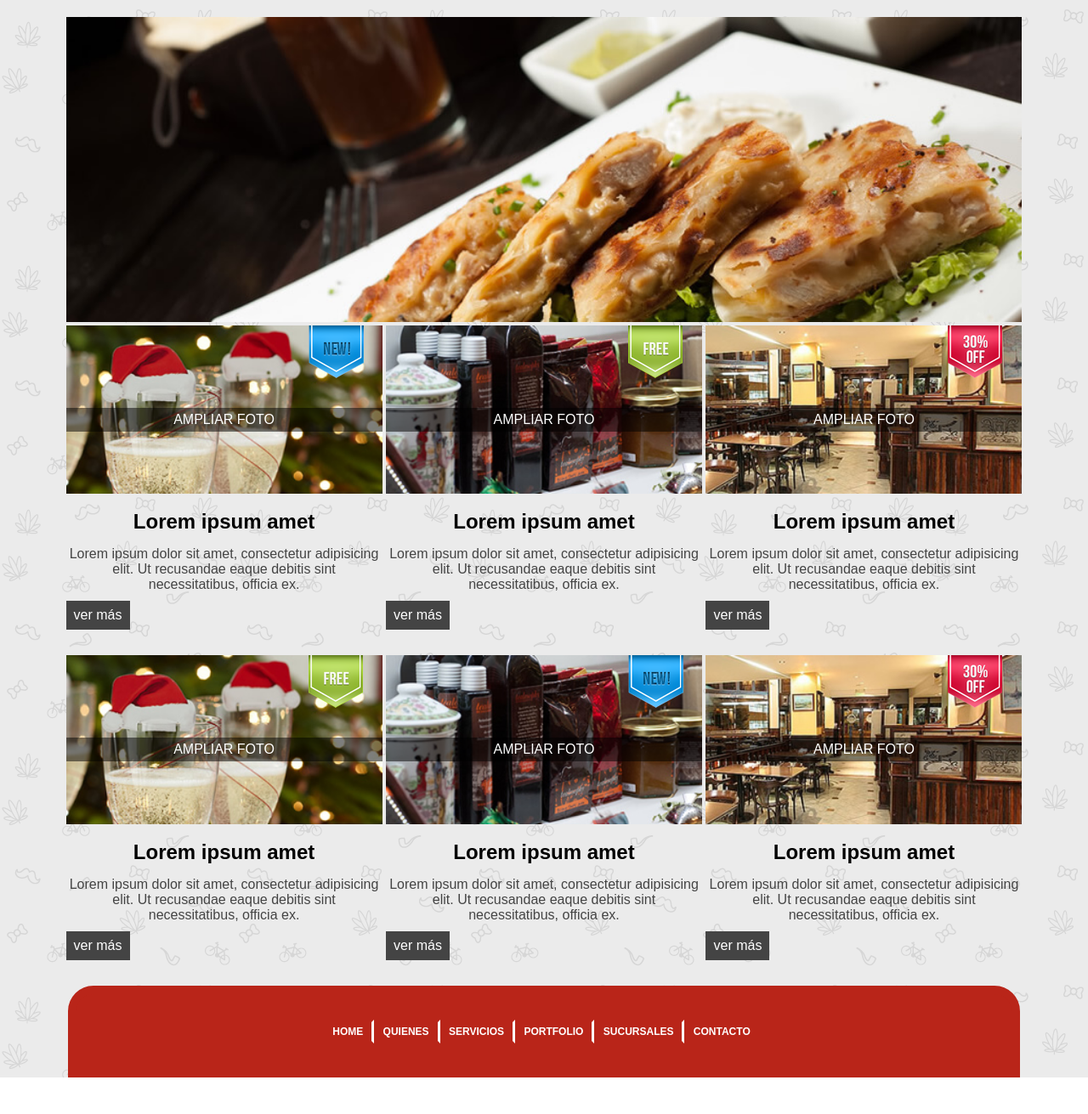
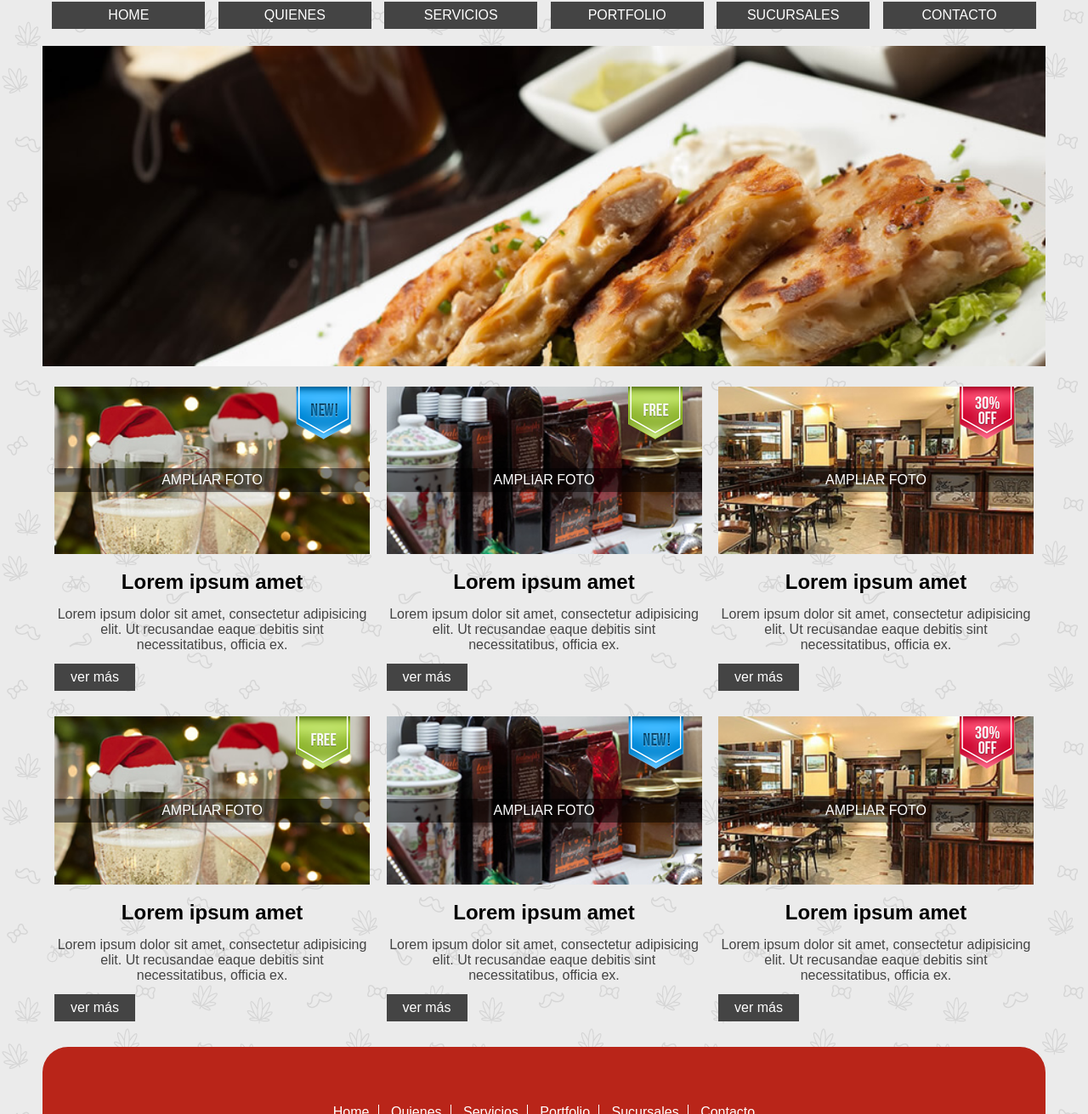
Before and after one commit to FedeMontenegro/Proyecto-Adaptativo-Digital-House, a website: page views/index.html in a window 1280 px wide. Shown: the part 227-1538 px from the top of the page at 85% size. Before the commit the page ends 1495 px from the top, so only its background shows below. Drawn offline with Linux system fonts and the light colour scheme; files whose address does not match are found by name.

Commit message:
Arreglos y finalización del proyecto

```diff
--- a/public/css/styles.css
+++ b/public/css/styles.css
@@ -1,14 +1,14 @@
+/* GENERAL */
+* {
+    box-sizing: border-box;
+    margin : 0 auto;
+    padding: 0;
+}
+
 :root {
     /* colores */
     --color-rojo: #b92519;
     --color-grisOscuro: #444444;
-    /* fuentes */
-    --font-roboto : "Roboto", sans-serif;
-    /* Tamaños de fuentes */
-    --paragraph : 12px;
-    --title : 24px;
-    --prices : 18px;
-    --discounts-descriptions :16px;
 }
 
 a{
@@ -19,37 +19,32 @@ a{
 ul {
     list-style: none;
 }
-/* GENERAL */
-* {
-    box-sizing: border-box;
-    margin : 0;
-    padding: 0;
+
+/* HEADER */
+.main-header {
+    max-width: 380px;
+    text-align: center;
+    margin-bottom: 20px;
 }
-/* HEADER */
-.main.header {
+
+.main-header ul li {
     text-align: center;
 }
 
 .container .main-header .logo {
-    border-radius: 50%;/*
-    margin: 10px 11px 10px; */
-    margin: 15px 40vw;
+    border-radius: 50%;
 }
 
 .main-header .toggle-nav {
-    background-color: var(--color-rojo);
+    background-color: var(--color-grisOscuro);
+    border-radius: 2px;
+    color: white;
     display: block;
     font-size: 30px;
-    margin:20px auto 15px auto;
-    padding: 10px;
-    padding-top: 10px;
-    padding-bottom: 10px;
-    border-radius: 2px;
+    margin: 20px auto 15px auto;
+    padding: 5px;
     width: fit-content;
-    color: white;
 }
-
-/* .main-header .main-nav ul li */
 
 /* BODY */
 body {
@@ -59,10 +54,10 @@ body {
 }
 
 .main nav, ul .lista {
-    margin: 2px auto 2px auto;
     background-color: var(--color-grisOscuro);
-    padding: 8px;
-    text-align: center;
+    margin-bottom: 1px;
+    max-width: 380px;
+    padding: 5px;
     text-transform: uppercase;
 }
 
@@ -75,7 +70,7 @@ body {
 
 .vip-products .product {
     max-width: 380px;
-    padding-bottom: 10px;
+    padding-bottom: 25px;
 }
 
 .vip-products .product h2 {
@@ -89,11 +84,10 @@ body {
 .vip-products .product a.more{
     background-color: var(--color-grisOscuro);
     display: block;
+    margin: 13px 0 0 0;
+    padding: 7px;
     text-align: center;
-    width: 75px;
-    padding: 8px;
-    margin-bottom: 20px;
-    margin-top: 10px;
+    width: 95px;
 
 }
 
@@ -107,15 +101,14 @@ body {
     right: 20px;
 }
 .vip-products .product .photo-container .zoom{
+    background-color: rgba(0,0,0,0.5);
+    left: 0;
+    padding: 5px;
     position: absolute;
-    top: 48%;
-    left: 0;
-    background-color: rgba(0,0,0,0.5);
-    display: inline-block;
-    padding: 5px;
-    width: 100%;
     text-align: center;
     text-transform: uppercase;
+    top: 48%;
+    width: 100%;
 }
 
 .vip-products .product .photo-container img.photo{
@@ -123,95 +116,123 @@ body {
 }
 /* FOOTER */
 .main-footer ul li {
-    margin: 2px auto 2px auto;
     background-color: var(--color-grisOscuro);
-    padding: 8px;
+    margin-bottom: 1px;
+    padding: 10px;
     text-align: center;
-    text-transform: uppercase;
+    text-transform: capitalize;
 }
 
 /* TABLET */
-@media (min-width : 769px) {
+@media (min-width : 768px) {
+
+    /* HEADER */
+    .main-header .toggle-nav {
+        display: none;
+    }
+
+    .main-header{
+        max-width: 100%;
+        text-align: center;
+    }
+
+    .main-header .main-nav {
+        margin: 20px 0;
+    }
+
+    .main-header .main-nav ul li {
+        display: inline-block;
+        font-size: 14px;
+        margin-bottom: 0px;
+        margin-right: 9.5px;
+        padding: 7px 7px;
+        width: 113px;
+    }
+
+    .main-header .main-nav ul li:last-child {
+        margin-right: 0;
+    }
+
     .banner {
         display: block;
-        width: 100%;
+        margin-bottom: 20px;
+        width: 100%;/*
+        max-width: 775px; */
+    }
 
-    }
     .banner img {
         width: 100%;
     }
 
+    .vip-products {
+        text-align: center;
+    }
+
     .vip-products .product {
         display: inline-block;
-        width: 372px;
+        width: 371px;
     }
-
-    .main-header .toggle-nav {
-        display: none;
-    }
-
-    .main nav, ul .lista {
-        display: inline-block;
-        font-size: 12px;
-        width: 15.587%;
-        margin: 2.14px;
-    }
-
-    .main, nav{
-        margin-bottom: 20px;
-    }
-
 
 }
 
-@media (min-width : 1280px) {
+@media (min-width : 1180px) {
     .banner {
-        width: 89.2%;
-        margin: 0 auto;
+        max-width: 1180px;
     }
-    body {
-        text-align: center;
+    .container {
+        max-width: 1180px;
     }
 
-    .container .main-header .logo {
-        border: solid 2px rgba(0,0,0,0.1)
+    .main-header .logo {
+        width: 180px;
     }
 
+    .main-header .main-nav {
+        margin: 30px 0 20px 0;
+    }
+
+    .main-header .main-nav ul li {/*
+        border: solid 2px red; */
+        font-size: 16px;
+        margin-right: 11px;
+        padding: 7px 15px;
+        width: 180px;
+    }
+
+    .vip-products .product {
+        max-width: 380px;
+        margin-right: 15px;
+        padding-bottom: 30px;
+    }
+
+    .vip-products .product:nth-child(3n){
+        margin-right: 0;
+    }
+
+    /* Footer desktop */
+
     .main-footer {
+        background-color: var(--color-rojo);
+        border-radius: 30px 30px 0 0;
+        height: 10rem;
+    }
 
-        background-color: var(--color-rojo);
-        font-size: 12px;
-        margin-left: 70px;
-        margin-right: 70px;
-        border: solid 10px var(--color-rojo);
-        border-top-left-radius: 30px;
-        border-top-right-radius: 30px;
-        padding-top: 30px;
-        padding-bottom: 30px;
-
+    .main-footer ul {
         text-align: center;
     }
 
     .main-footer ul li{
-        background-color: var(--color-rojo);
-        border: solid 3px var(--color-rojo);
+        background-color: #b92519;
+        border-right: 1px solid white;
         display: inline-block;
-        font-weight: bolder;
-        margin: 0;
-        padding: 4px;
-        padding-right: 10px;
-
+        margin-bottom: 1px;
+        margin-top: 68px;
+        padding: 0px 10px;
+        text-transform: capitalize;
+        text-align: center;
     }
 
-    .main nav, ul .lista {
-        display: inline-block;
-        font-size: 12px;
-        width: 14.3%;
-        margin: 2.14px;
-    }
-    .main-footer ul li.border-white {
-        border-right-color: white;
+    .main-footer ul li:last-child{
+        border-right: none;
     }
 }
-
-/* nth-child */
```
